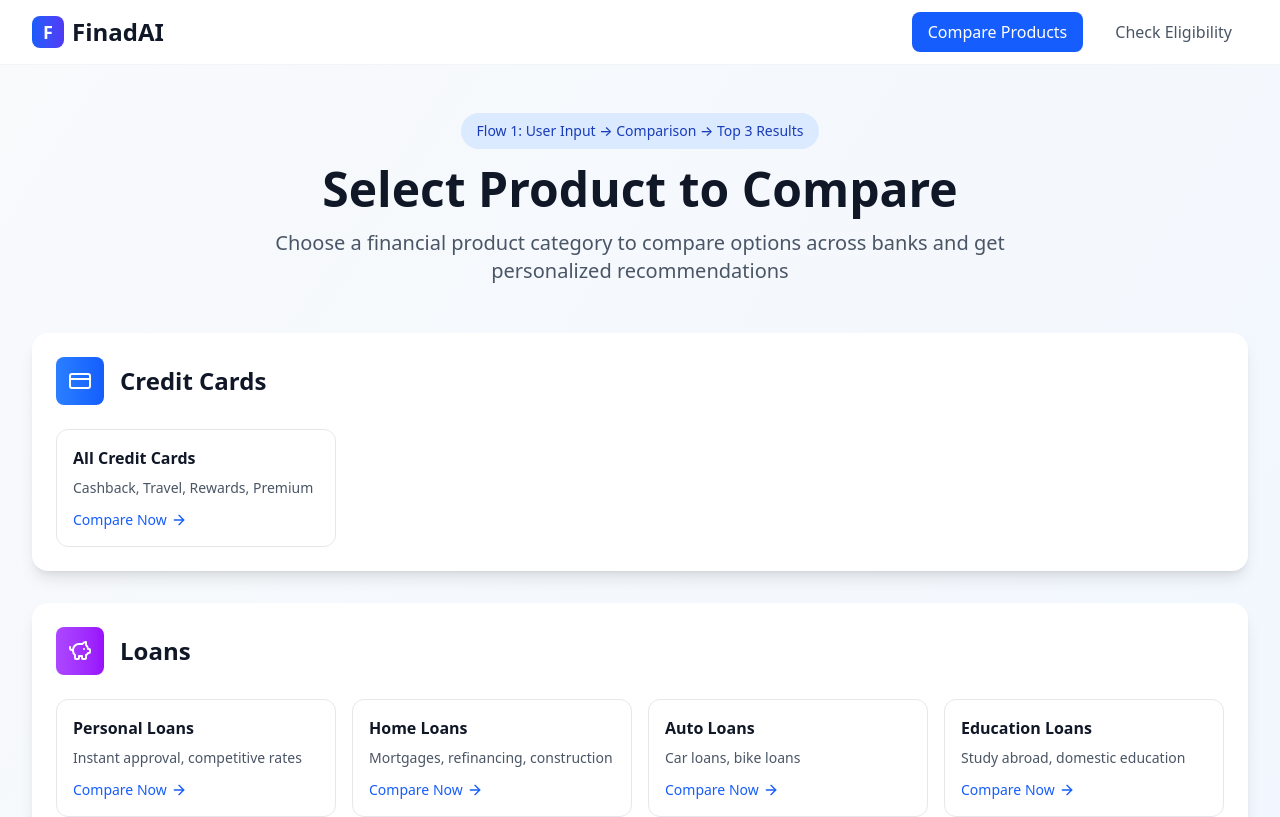
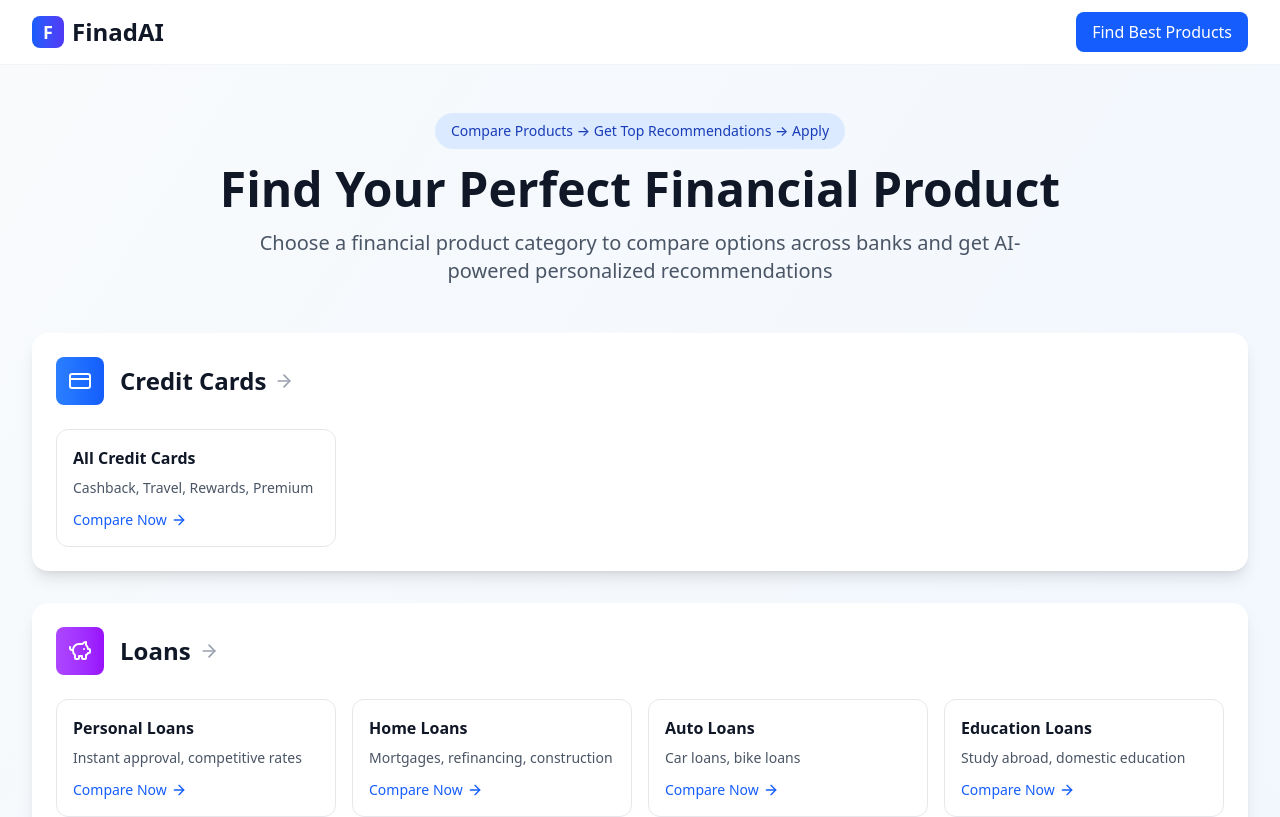
Before and after one commit to nileshpatil6/FinadviseAI, a Next.js app: page /platform in a window 1280 px wide. Shown: the top 817 px of the page. Built offline with nearby package versions, Linux system fonts and the light colour scheme.

Commit message:
error fix

```diff
--- a/src/app/page.tsx
+++ b/src/app/page.tsx
@@ -5,15 +5,12 @@ import {
   CreditCard,
   Shield,
   TrendingUp,
-  Users,
   CheckCircle,
   ArrowRight,
   Star,
   PiggyBank,
   Home as HomeIcon,
   Landmark,
-  Car,
-  GraduationCap,
   Building2,
   Wallet,
   Calculator,
@@ -105,10 +102,7 @@ export default function Home() {
               transition={{ duration: 0.8, delay: 0.6 }}
             >
               <Link href="/platform" className="bg-blue-600 text-white px-8 py-4 rounded-xl text-lg font-semibold hover:bg-blue-700 transition-all transform hover:scale-105 flex items-center gap-2">
-                Start Comparison <ArrowRight className="w-5 h-5" />
-              </Link>
-              <Link href="/platform?flow=eligibility" className="border-2 border-blue-600 text-blue-600 px-8 py-4 rounded-xl text-lg font-semibold hover:bg-blue-50 transition-all">
-                Check Eligibility
+                Find Best Products <ArrowRight className="w-5 h-5" />
               </Link>
             </motion.div>
 
@@ -120,17 +114,17 @@ export default function Home() {
               transition={{ duration: 0.8, delay: 0.8 }}
             >
               {[
-                { icon: CreditCard, label: "Credit Cards", color: "text-blue-600" },
-                { icon: Wallet, label: "Debit Cards", color: "text-green-600" },
-                { icon: PiggyBank, label: "Loans", color: "text-purple-600" },
-                { icon: Shield, label: "Insurance", color: "text-red-600" },
-                { icon: HomeIcon, label: "Mortgages", color: "text-orange-600" },
-                { icon: TrendingUp, label: "Mutual Funds", color: "text-emerald-600" },
-                { icon: Landmark, label: "Assets", color: "text-indigo-600" },
-                { icon: Building2, label: "Accounts", color: "text-cyan-600" },
+                { icon: CreditCard, label: "Credit Cards", color: "text-blue-600", product: "credit-cards" },
+                { icon: Wallet, label: "Debit Cards", color: "text-green-600", product: "debit-cards" },
+                { icon: PiggyBank, label: "Loans", color: "text-purple-600", product: "personal-loans" },
+                { icon: Shield, label: "Insurance", color: "text-red-600", product: "health-insurance" },
+                { icon: HomeIcon, label: "Mortgages", color: "text-orange-600", product: "home-loans" },
+                { icon: TrendingUp, label: "Mutual Funds", color: "text-emerald-600", product: "mutual-funds" },
+                { icon: Landmark, label: "Assets", color: "text-indigo-600", product: "fixed-deposits" },
+                { icon: Building2, label: "Accounts", color: "text-cyan-600", product: "bank-accounts" },
               ].map((category, index) => (
+                <Link href={`/platform?product=${category.product}`} key={index}>
                   <motion.div
-                  key={index}
                     className="flex flex-col items-center p-4 bg-white rounded-xl shadow-sm hover:shadow-lg transition-all cursor-pointer group"
                     whileHover={{ scale: 1.05, y: -5 }}
                     transition={{ duration: 0.2 }}
@@ -138,6 +132,7 @@ export default function Home() {
                     <category.icon className={`w-8 h-8 ${category.color} mb-2 group-hover:scale-110 transition-transform`} />
                     <span className="text-xs font-medium text-gray-700 text-center">{category.label}</span>
                   </motion.div>
+                </Link>
               ))}
             </motion.div>
           </div>
@@ -225,8 +220,8 @@ export default function Home() {
                 color: "from-teal-500 to-teal-600"
               }
             ].map((product, index) => (
+              <Link href="/platform" key={index}>
                 <motion.div
-                key={index}
                   className="bg-white border border-gray-200 p-6 rounded-2xl hover:shadow-lg transition-all group cursor-pointer"
                   initial={{ opacity: 0, y: 30 }}
                   animate={{ opacity: 1, y: 0 }}
@@ -247,6 +242,7 @@ export default function Home() {
                   ))}
                 </ul>
                 </motion.div>
+              </Link>
             ))}
           </div>
         </div>
@@ -630,10 +626,7 @@ export default function Home() {
             transition={{ duration: 0.6, delay: 0.2 }}
           >
             <Link href="/platform" className="bg-blue-600 text-white px-10 py-4 rounded-xl text-xl font-semibold hover:bg-blue-700 transition-all transform hover:scale-105 inline-flex items-center gap-3">
-              Start Comparison <ArrowRight className="w-6 h-6" />
-            </Link>
-            <Link href="/platform?flow=eligibility" className="border-2 border-white text-white px-10 py-4 rounded-xl text-xl font-semibold hover:bg-white hover:text-gray-900 transition-all inline-flex items-center gap-3">
-              Check Eligibility <CheckCircle className="w-6 h-6" />
+              Get Started Now <ArrowRight className="w-6 h-6" />
             </Link>
           </motion.div>
         </div>
--- a/src/app/platform/page.tsx
+++ b/src/app/platform/page.tsx
@@ -1,6 +1,7 @@
 'use client';
 
-import { useState } from 'react';
+import { useState, useEffect } from 'react';
+import { useSearchParams } from 'next/navigation';
 import { motion } from 'framer-motion';
 import {
   CreditCard,
@@ -9,15 +10,12 @@ import {
   Home,
   ArrowRight,
   CheckCircle,
-  Loader2,
   PiggyBank,
   Building2,
-  Wallet,
   Landmark,
   Calculator,
   Target,
   Award,
-  User,
   DollarSign,
   Star
 } from 'lucide-react';
@@ -39,13 +37,48 @@ type ProductCategory =
   | 'fixed-deposits'
   | 'bonds';
 
-type FlowType = 'comparison' | 'eligibility';
+interface FormData {
+  [key: string]: string | string[] | number | undefined;
+}
+
+interface Recommendation {
+  rank: number;
+  product: string;
+  benefits: string[];
+  approval: string;
+  applyLink: string;
+}
+
+interface Comparison {
+  bank: string;
+  product: string;
+  rate?: string;
+  fee?: string;
+  benefits?: string;
+  approval: string;
+  emi?: string;
+  processing?: string;
+}
+
+interface ApiRecommendation {
+  rank?: number;
+  bankName?: string;
+  productName?: string;
+  keyBenefits?: string | string[];
+  approvalProbability?: string;
+  applyUrl?: string;
+}
 
 export default function PlatformPage() {
   const [selectedProduct, setSelectedProduct] = useState<ProductCategory | null>(null);
-  const [flowType, setFlowType] = useState<FlowType>('comparison');
-  const [loading, setLoading] = useState(false);
-  const [recommendations, setRecommendations] = useState<any>(null);
+  const searchParams = useSearchParams();
+
+  useEffect(() => {
+    const productParam = searchParams.get('product');
+    if (productParam) {
+      setSelectedProduct(productParam as ProductCategory);
+    }
+  }, [searchParams]);
 
   const productCategories = [
     {
@@ -124,26 +157,9 @@ export default function PlatformPage() {
             </Link>
 
             <div className="flex items-center gap-4">
-              <button
-                onClick={() => setFlowType('comparison')}
-                className={`px-4 py-2 rounded-lg font-medium transition-colors ${
-                  flowType === 'comparison'
-                    ? 'bg-blue-600 text-white'
-                    : 'text-gray-600 hover:text-blue-600'
-                }`}
-              >
-                Compare Products
-              </button>
-              <button
-                onClick={() => setFlowType('eligibility')}
-                className={`px-4 py-2 rounded-lg font-medium transition-colors ${
-                  flowType === 'eligibility'
-                    ? 'bg-green-600 text-white'
-                    : 'text-gray-600 hover:text-green-600'
-                }`}
-              >
-                Check Eligibility
-              </button>
+              <div className="px-4 py-2 bg-blue-600 text-white rounded-lg font-medium">
+                Find Best Products
+              </div>
             </div>
           </div>
         </div>
@@ -157,15 +173,8 @@ export default function PlatformPage() {
             animate={{ opacity: 1, y: 0 }}
             transition={{ duration: 0.6 }}
           >
-            <div className={`inline-block px-4 py-2 rounded-full text-sm font-medium mb-4 ${
-              flowType === 'comparison'
-                ? 'bg-blue-100 text-blue-800'
-                : 'bg-green-100 text-green-800'
-            }`}>
-              {flowType === 'comparison'
-                ? 'Flow 1: User Input → Comparison → Top 3 Results'
-                : 'Flow 2: Login → Eligibility Check → Pre-Approved Products'
-              }
+            <div className="inline-block px-4 py-2 rounded-full text-sm font-medium mb-4 bg-blue-100 text-blue-800">
+              Compare Products → Get Top Recommendations → Apply
             </div>
           </motion.div>
 
@@ -175,10 +184,7 @@ export default function PlatformPage() {
             animate={{ opacity: 1, y: 0 }}
             transition={{ duration: 0.6, delay: 0.1 }}
           >
-            {flowType === 'comparison'
-              ? 'Select Product to Compare'
-              : 'Check Your Eligibility'
-            }
+            Find Your Perfect Financial Product
           </motion.h1>
 
           <motion.p
@@ -187,70 +193,13 @@ export default function PlatformPage() {
             animate={{ opacity: 1, y: 0 }}
             transition={{ duration: 0.6, delay: 0.2 }}
           >
-            {flowType === 'comparison'
-              ? 'Choose a financial product category to compare options across banks and get personalized recommendations'
-              : 'Login with PAN/Aadhaar to check your eligibility and get pre-approved products with high approval probability'
-            }
+            Choose a financial product category to compare options across banks and get AI-powered personalized recommendations
           </motion.p>
         </div>
 
-        {flowType === 'eligibility' ? (
-          // Eligibility Login Section
-          <motion.div
-            className="max-w-md mx-auto bg-white p-8 rounded-2xl shadow-xl"
-            initial={{ opacity: 0, y: 30 }}
-            animate={{ opacity: 1, y: 0 }}
-            transition={{ duration: 0.6, delay: 0.3 }}
-          >
-            <div className="text-center mb-6">
-              <Target className="w-16 h-16 text-green-600 mx-auto mb-4" />
-              <h2 className="text-2xl font-bold text-gray-900 mb-2">Secure Login</h2>
-              <p className="text-gray-600">Login with your PAN/Aadhaar for eligibility check</p>
-            </div>
-
-            <div className="space-y-4">
-              <div>
-                <label className="block text-sm font-medium text-gray-700 mb-2">PAN Number</label>
-                <input
-                  type="text"
-                  placeholder="ABCDE1234F"
-                  className="w-full px-4 py-3 border border-gray-300 rounded-lg focus:ring-2 focus:ring-green-500 focus:border-transparent"
-                />
-              </div>
-
-              <div>
-                <label className="block text-sm font-medium text-gray-700 mb-2">Mobile Number</label>
-                <input
-                  type="tel"
-                  placeholder="9876543210"
-                  className="w-full px-4 py-3 border border-gray-300 rounded-lg focus:ring-2 focus:ring-green-500 focus:border-transparent"
-                />
-              </div>
-
-              <button className="w-full bg-green-600 text-white py-3 rounded-lg font-semibold hover:bg-green-700 transition-colors">
-                Send OTP
-              </button>
-            </div>
-
-            <div className="mt-6 pt-6 border-t border-gray-200">
-              <div className="flex items-center gap-2 text-sm text-gray-600 mb-2">
-                <CheckCircle className="w-4 h-4 text-green-500" />
-                CIBIL/Experian credit score check
-              </div>
-              <div className="flex items-center gap-2 text-sm text-gray-600 mb-2">
-                <CheckCircle className="w-4 h-4 text-green-500" />
-                Income verification
-              </div>
-              <div className="flex items-center gap-2 text-sm text-gray-600">
-                <CheckCircle className="w-4 h-4 text-green-500" />
-                Pre-approved product recommendations
-              </div>
-            </div>
-          </motion.div>
-        ) : (
-          // Product Selection Grid
-          <div className="space-y-8">
-            {productCategories.map((category, categoryIndex) => (
+        {/* Product Selection Grid */}
+        <div className="space-y-8">
+          {productCategories.map((category, categoryIndex) => (
               <motion.div
                 key={categoryIndex}
                 className="bg-white p-6 rounded-2xl shadow-lg"
@@ -258,11 +207,15 @@ export default function PlatformPage() {
                 animate={{ opacity: 1, y: 0 }}
                 transition={{ duration: 0.6, delay: categoryIndex * 0.1 }}
               >
-                <div className="flex items-center mb-6">
+                <div
+                  className="flex items-center mb-6 cursor-pointer hover:opacity-80 transition-opacity"
+                  onClick={() => setSelectedProduct(category.products[0]?.id as ProductCategory)}
+                >
                   <div className={`w-12 h-12 bg-gradient-to-r ${category.color} rounded-lg flex items-center justify-center mr-4`}>
                     <category.icon className="w-6 h-6 text-white" />
                   </div>
                   <h2 className="text-2xl font-bold text-gray-900">{category.category}</h2>
+                  <ArrowRight className="w-5 h-5 text-gray-400 ml-2" />
                 </div>
 
                 <div className="grid md:grid-cols-2 lg:grid-cols-4 gap-4">
@@ -285,8 +238,7 @@ export default function PlatformPage() {
                 </div>
               </motion.div>
             ))}
-          </div>
-        )}
+        </div>
       </div>
     </div>
   );
@@ -294,14 +246,14 @@ export default function PlatformPage() {
 
 // Product-specific form component
 function ProductForm({ product, onBack }: { product: ProductCategory; onBack: () => void }) {
+  const [step, setStep] = useState(1);
   const [loading, setLoading] = useState(false);
-  const [step, setStep] = useState(1);
-  const [formData, setFormData] = useState<any>({});
-  const [comparisons, setComparisons] = useState<any[]>([]);
-  const [recommendations, setRecommendations] = useState<any[]>([]);
+  const [formData, setFormData] = useState<FormData>({});
+  const [comparisons, setComparisons] = useState<Comparison[]>([]);
+  const [recommendations, setRecommendations] = useState<Recommendation[]>([]);
 
-  const handleInputChange = (field: string, value: any) => {
-    setFormData((prev: any) => ({ ...prev, [field]: value }));
+  const handleInputChange = (field: string, value: string | string[] | number) => {
+    setFormData((prev: FormData) => ({ ...prev, [field]: value }));
   };
 
   const handleCompare = async () => {
@@ -330,7 +282,7 @@ function ProductForm({ product, onBack }: { product: ProductCategory; onBack: ()
 
         // Set recommendations from AI response
         if (data.data.recommendations && data.data.recommendations.length > 0) {
-          const formattedRecs = data.data.recommendations.map((rec: any) => ({
+          const formattedRecs = data.data.recommendations.map((rec: ApiRecommendation) => ({
             rank: rec.rank || 1,
             product: `${rec.bankName || 'Bank'} ${rec.productName || 'Product'}`,
             benefits: Array.isArray(rec.keyBenefits) ? rec.keyBenefits : [rec.keyBenefits || 'Benefits available'],
@@ -405,7 +357,17 @@ function ProductForm({ product, onBack }: { product: ProductCategory; onBack: ()
 }
 
 // Input Form Component
-function InputForm({ product, formData, onInputChange, onCompare }: any) {
+function InputForm({
+  product,
+  formData,
+  onInputChange,
+  onCompare
+}: {
+  product: ProductCategory;
+  formData: FormData;
+  onInputChange: (field: string, value: string | string[] | number) => void;
+  onCompare: () => void;
+}) {
   const getProductForm = () => {
     switch (product) {
       case 'credit-cards':
@@ -452,7 +414,13 @@ function InputForm({ product, formData, onInputChange, onCompare }: any) {
 }
 
 // Credit Card Form
-function CreditCardForm({ formData, onInputChange }: any) {
+function CreditCardForm({
+  formData,
+  onInputChange
+}: {
+  formData: FormData;
+  onInputChange: (field: string, value: string | string[] | number) => void;
+}) {
   return (
     <div className="space-y-6">
       <div className="flex items-center gap-3 mb-6">
@@ -526,7 +494,7 @@ function CreditCardForm({ formData, onInputChange }: any) {
                 type="checkbox"
                 className="w-4 h-4 text-blue-600 border-gray-300 rounded focus:ring-blue-500"
                 onChange={(e) => {
-                  const current = formData.spendingPattern || [];
+                  const current = Array.isArray(formData.spendingPattern) ? formData.spendingPattern : [];
                   const updated = e.target.checked
                     ? [...current, pattern]
                     : current.filter((p: string) => p !== pattern);
@@ -560,7 +528,13 @@ function CreditCardForm({ formData, onInputChange }: any) {
 }
 
 // Personal Loan Form
-function PersonalLoanForm({ formData, onInputChange }: any) {
+function PersonalLoanForm({
+  formData: _formData,
+  onInputChange
+}: {
+  formData: FormData;
+  onInputChange: (field: string, value: string | string[] | number) => void;
+}) {
   return (
     <div className="space-y-6">
       <div className="flex items-center gap-3 mb-6">
@@ -677,7 +651,13 @@ function PersonalLoanForm({ formData, onInputChange }: any) {
 }
 
 // Other form components would follow similar patterns
-function HealthInsuranceForm({ formData, onInputChange }: any) {
+function HealthInsuranceForm({
+  formData: _formData,
+  onInputChange
+}: {
+  formData: FormData;
+  onInputChange: (field: string, value: string | string[] | number) => void;
+}) {
   return (
     <div className="space-y-6">
       <div className="flex items-center gap-3 mb-6">
@@ -749,7 +729,7 @@ function HealthInsuranceForm({ formData, onInputChange }: any) {
                 type="checkbox"
                 className="w-4 h-4 text-red-600 border-gray-300 rounded focus:ring-red-500"
                 onChange={(e) => {
-                  const current = formData.addons || [];
+                  const current = Array.isArray(_formData.addons) ? _formData.addons : [];
                   const updated = e.target.checked
                     ? [...current, addon]
                     : current.filter((a: string) => a !== addon);
@@ -765,7 +745,13 @@ function HealthInsuranceForm({ formData, onInputChange }: any) {
   );
 }
 
-function MutualFundForm({ formData, onInputChange }: any) {
+function MutualFundForm({
+  formData: _formData,
+  onInputChange
+}: {
+  formData: FormData;
+  onInputChange: (field: string, value: string | string[] | number) => void;
+}) {
   return (
     <div className="space-y-6">
       <div className="flex items-center gap-3 mb-6">
@@ -863,7 +849,13 @@ function MutualFundForm({ formData, onInputChange }: any) {
   );
 }
 
-function HomeLoanForm({ formData, onInputChange }: any) {
+function HomeLoanForm({
+  formData: _formData,
+  onInputChange
+}: {
+  formData: FormData;
+  onInputChange: (field: string, value: string | string[] | number) => void;
+}) {
   return (
     <div className="space-y-6">
       <div className="flex items-center gap-3 mb-6">
@@ -941,7 +933,13 @@ function HomeLoanForm({ formData, onInputChange }: any) {
   );
 }
 
-function GenericForm({ formData, onInputChange }: any) {
+function GenericForm({
+  formData,
+  onInputChange
+}: {
+  formData: FormData;
+  onInputChange: (field: string, value: string | string[] | number) => void;
+}) {
   return (
     <div className="space-y-6">
       <h2 className="text-2xl font-bold text-gray-900">Product Requirements</h2>
@@ -995,7 +993,15 @@ function LoadingComparison() {
 // No mock data - only real API responses
 
 // Comprehensive Comparison Results Component
-function ComparisonResults({ product, comparisons, recommendations }: any) {
+function ComparisonResults({
+  product,
+  comparisons,
+  recommendations
+}: {
+  product: ProductCategory;
+  comparisons: Comparison[];
+  recommendations: Recommendation[];
+}) {
   const [filterType, setFilterType] = useState<'best-value' | 'best-overall' | 'best-match'>('best-match');
 
   const getProductDisplayName = (product: string) => {
@@ -1044,7 +1050,7 @@ function ComparisonResults({ product, comparisons, recommendations }: any) {
           ].map((filter) => (
             <button
               key={filter.id}
-              onClick={() => setFilterType(filter.id as any)}
+              onClick={() => setFilterType(filter.id as 'best-value' | 'best-overall' | 'best-match')}
               className={`px-4 py-2 rounded-lg font-medium transition-colors flex items-center gap-2 ${
                 filterType === filter.id
                   ? 'bg-blue-600 text-white'
@@ -1072,7 +1078,7 @@ function ComparisonResults({ product, comparisons, recommendations }: any) {
         </div>
 
         <div className="grid lg:grid-cols-3 gap-6">
-          {recommendations.slice(0, 3).map((rec: any, index: number) => (
+          {recommendations.slice(0, 3).map((rec: Recommendation, index: number) => (
             <motion.div
               key={index}
               className="bg-white p-6 rounded-xl shadow-lg border-2 border-blue-200 relative"
@@ -1166,7 +1172,7 @@ function ComparisonResults({ product, comparisons, recommendations }: any) {
               </tr>
             </thead>
             <tbody>
-              {comparisons.map((comp: any, index: number) => (
+              {comparisons.map((comp: Comparison, index: number) => (
                 <tr key={index} className={`${index % 2 === 0 ? 'bg-white' : 'bg-gray-50'} hover:bg-blue-50 transition-colors`}>
                   <td className="p-4 border border-gray-200 font-medium text-gray-900">
                     {comp.bank}
@@ -1217,7 +1223,7 @@ function ComparisonResults({ product, comparisons, recommendations }: any) {
               <h4 className="font-semibold text-blue-900 mb-1">How We Rank Products</h4>
               <p className="text-sm text-blue-800">
                 Our AI considers your profile, current market rates, approval probability, and overall value
-                to rank products. The "Best Match" considers your specific requirements and eligibility.
+                to rank products. The &quot;Best Match&quot; considers your specific requirements and eligibility.
               </p>
             </div>
           </div>
```
Also changed, not shown: 1 other file (tests, documents, lock files or other folders). Lines whose indentation alone changed are shown as unchanged.
